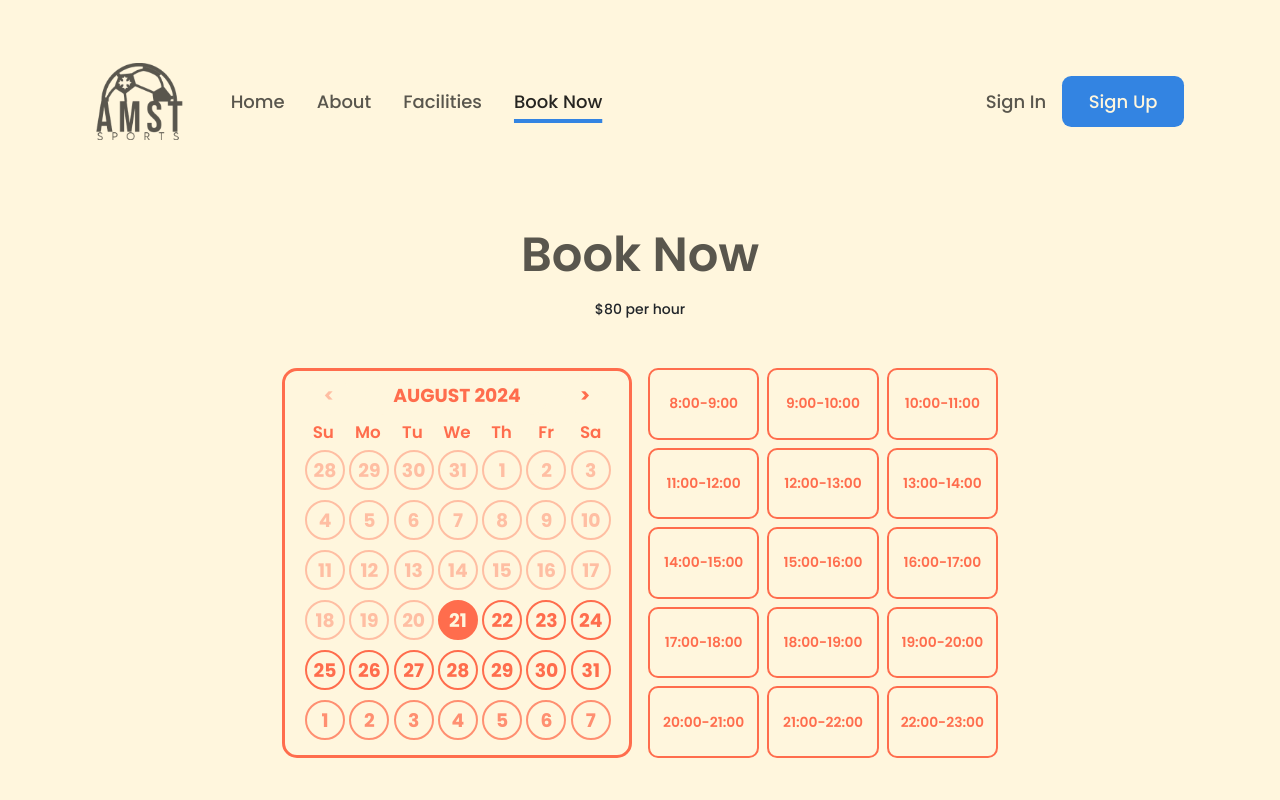
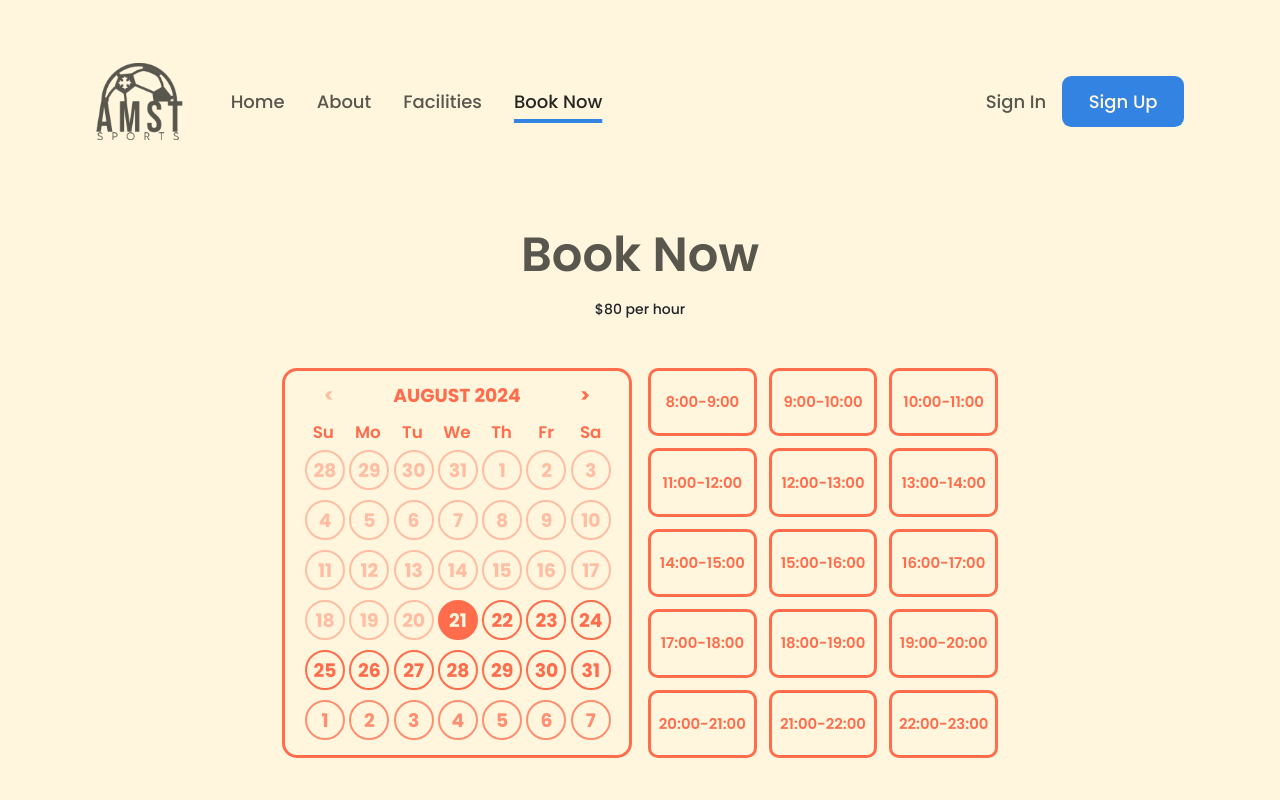
Before and after one commit to saweresg/amst-sports, a React (Create React App) app in the folder client/: page /booking in a window 1280 px wide. Shown: the top 800 px of the page. Built offline with nearby package versions, Linux system fonts and the light colour scheme; no server answers.

Commit message:
changed styling of time buttons

```diff
--- a/client/src/components/slots/slots.css
+++ b/client/src/components/slots/slots.css
@@ -4,9 +4,9 @@
   outline: none;
   color: #ff6d4d;
   /* border: 2px solid #ff6d4d; */
-  border: 2.5px solid #ff6d4d;
+  border: 3px solid #ff6d4d;
   font-family: var(--font-family);
-  font-size: 13.868px;
+  font-size: 14.868px;
   font-weight: 600;
   line-height: normal;
   cursor: pointer;
--- a/client/src/containers/booking/booking.css
+++ b/client/src/containers/booking/booking.css
@@ -25,7 +25,7 @@
   grid-template-rows: repeat(5, 1fr);
   width: 100%;
   height: 100%;
-  gap: 0.5rem;
+  gap: 0.75rem;
 }
 
 .amst__booking-title {
```
